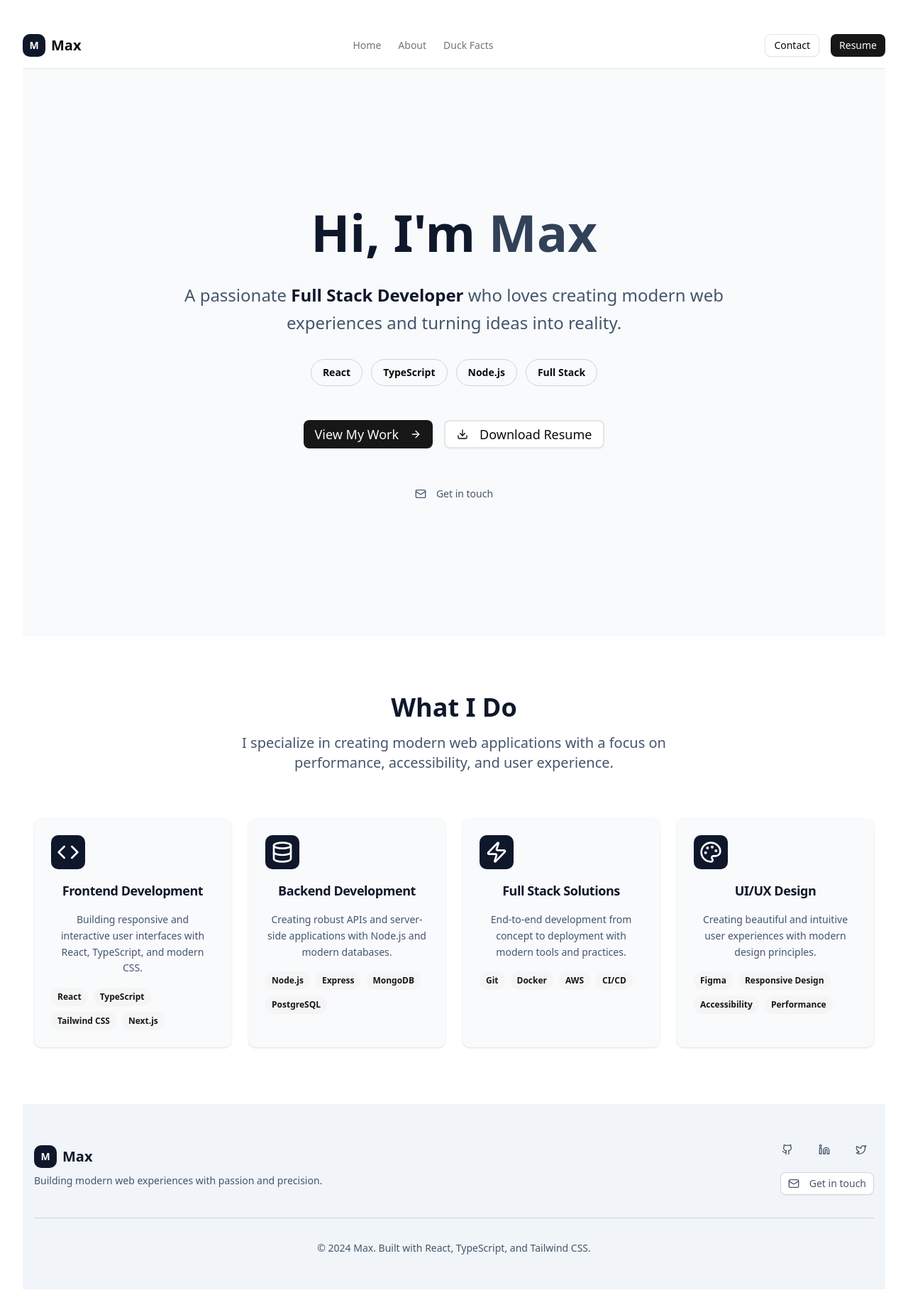
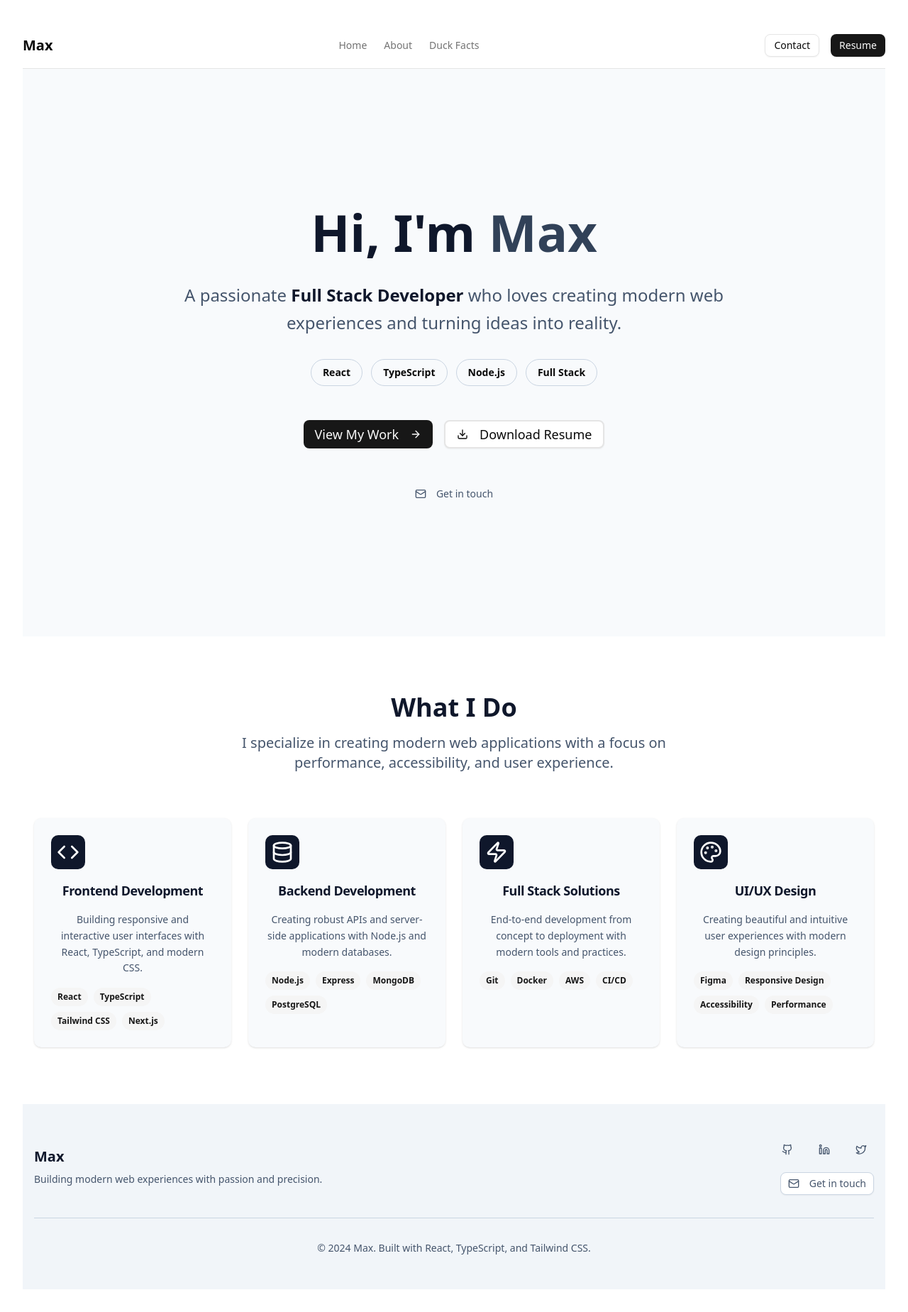
Before and after one commit to AlysonRTY/herewego, a React (Vite) app: page / in a window 1280 px wide. Shown: the whole page at 71% size. Built offline with nearby package versions, Linux system fonts and the light colour scheme.

Commit message:
Remove unused logo elements from Footer and Navigation components

```diff
--- a/src/components/Footer.tsx
+++ b/src/components/Footer.tsx
@@ -18,11 +18,11 @@ export default function Footer() {
         <div className="flex flex-col md:flex-row justify-between items-center">
           <div className="mb-6 md:mb-0">
             <div className="flex items-center space-x-2 mb-2">
-              <div className="h-8 w-8 rounded-lg bg-slate-900 dark:bg-white flex items-center justify-center">
+              {/* <div className="h-8 w-8 rounded-lg bg-slate-900 dark:bg-white flex items-center justify-center">
                 <span className="text-sm font-bold text-white dark:text-slate-900">
                   M
                 </span>
-              </div>
+              </div> */}
               <span className="font-bold text-xl text-slate-900 dark:text-white">
                 Max
               </span>
--- a/src/components/Navigation.tsx
+++ b/src/components/Navigation.tsx
@@ -12,11 +12,11 @@ export default function Navigation() {
     <nav className="sticky top-0 z-50 w-full border-b bg-background/95 backdrop-blur supports-[backdrop-filter]:bg-background/60">
       <div className="container flex h-16 items-center justify-between">
         <Link to="/" className="flex items-center space-x-2">
-          <div className="h-8 w-8 rounded-lg bg-slate-900 dark:bg-white flex items-center justify-center">
+          {/* <div className="h-8 w-8 rounded-lg bg-slate-900 dark:bg-white flex items-center justify-center">
             <span className="text-sm font-bold text-white dark:text-slate-900">
               M
             </span>
-          </div>
+          </div> */}
           <span className="font-bold text-xl">Max</span>
         </Link>
 
```
